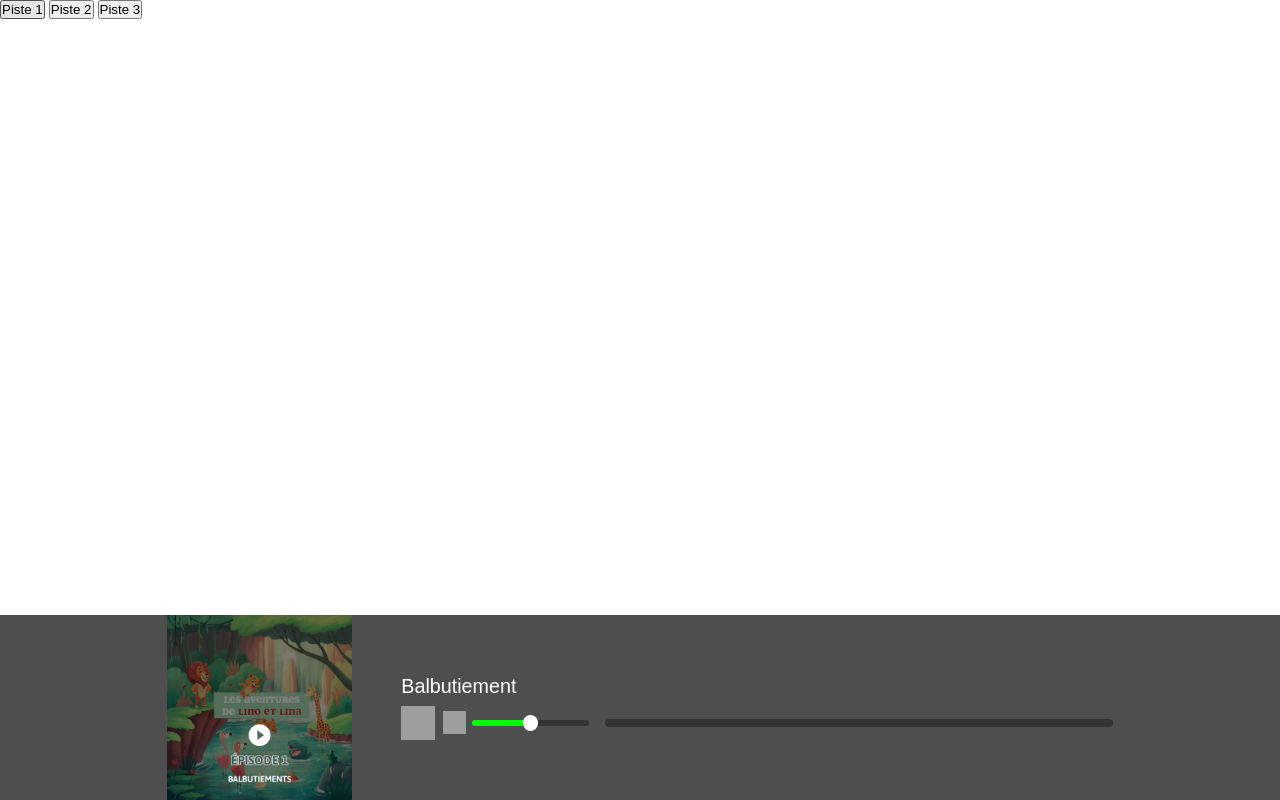
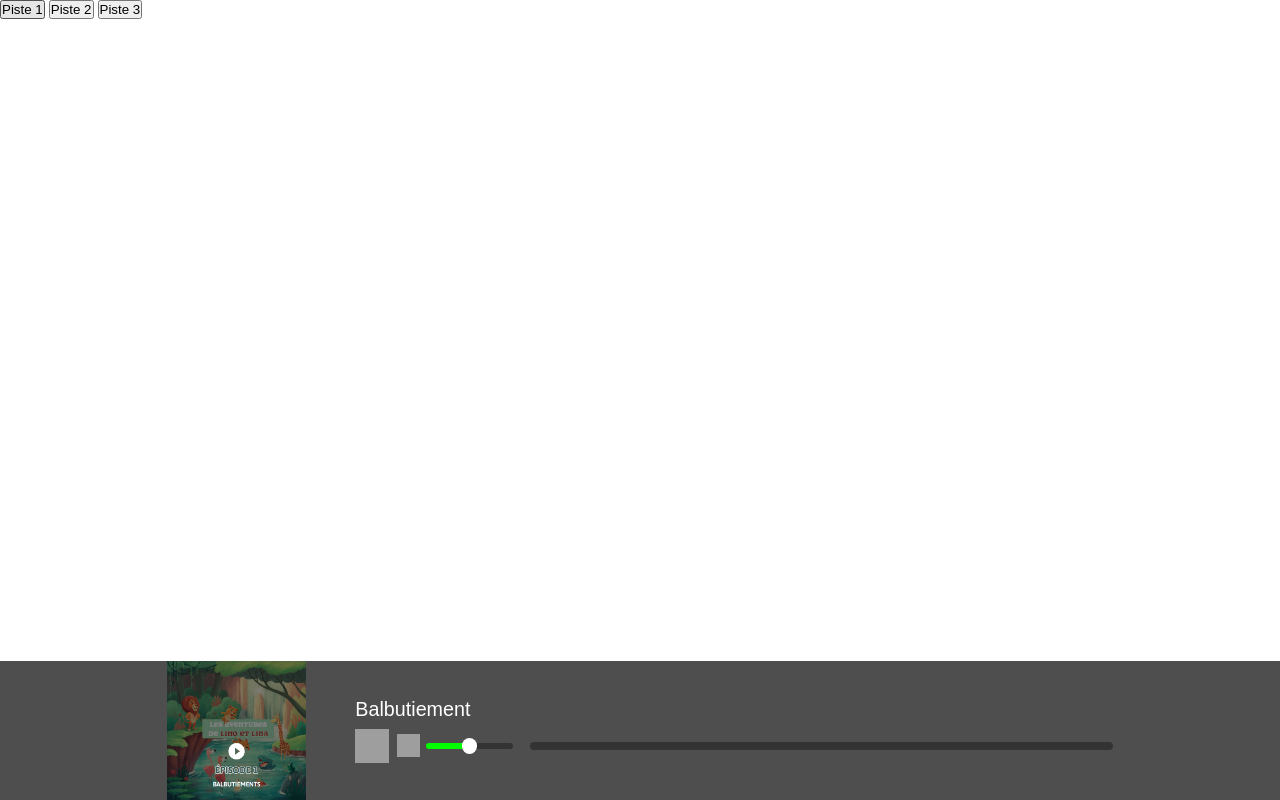
Before and after one commit to benjk/lecteur_audio_custom, a plain HTML site: page lecteur audio/index.html in a window 1280 px wide. Drawn offline with nearby package versions, Linux system fonts and the light colour scheme; grey boxes are pictures that could not be loaded.

Commit message:
affinage du design

```diff
--- a/lecteur audio/script.js
+++ b/lecteur audio/script.js
@@ -157,7 +157,7 @@ volumeSlider.addEventListener("input", function () {
 // Mise à jour visuel des barre de volume et du track
 function updateVolumeSlider() {
   var progress = (volumeSlider.value / volumeSlider.max) * 100;
-  volumeSlider.style.background = `linear-gradient(to right, #00ff00 0%, #00ff00 ${progress}%, #333 ${progress}%, #333 100%)`;
+  volumeSlider.style.background = `linear-gradient(to right, var(--bar-color) 0%, var(--bar-color) ${progress}%, #333 ${progress}%, #333 100%)`;
 }
 
 function updateTrackSlider(){
--- a/lecteur audio/styles.css
+++ b/lecteur audio/styles.css
@@ -37,11 +37,11 @@ h1,h2,h3,h4,h5,p,img, span, div {
 
 :root {
   /** Sizes */
-  --player-height: clamp(7.143rem, 2.041rem + 11.905vw, 14.286rem);
+  --player-height: clamp(7.143rem, 5.357rem + 4.167vw, 9.643rem);
   --title-fontsize: clamp(1rem, 0.3rem + 1.167vw, 1.5rem);
   --player-padding: clamp(0rem, -5.571rem + 20vw, 15rem);
   --player-margin-l: clamp(0.8rem, -1.843rem + 6.167vw, 4.5rem);
-  --player-margin-m: clamp(0.4rem, -0.314rem + 1.667vw, 1.2rem);
+  --player-margin-m: clamp(0.4rem, -0.386rem + 1.833vw, 1.5rem);
   --player-margin-s: clamp(0.3rem, 0.086rem + 0.5vw, 0.6rem);
   --player-margin-xs: clamp(0.2rem, 0.057rem + 0.333vw, 0.4rem);
 
@@ -50,7 +50,7 @@ h1,h2,h3,h4,h5,p,img, span, div {
   --thumb-height: clamp(0.8rem, 0.586rem + 0.5vw, 1.1rem);
   --play-btn-size: clamp(1.7rem, 1.2rem + 1.167vw, 2.4rem);
   --volume-btn-size: calc(var(--play-btn-size) / 1.5);
-  --volume-bar-width: clamp(2.8rem, 0.224rem + 8.81vw, 9.286rem);
+  --volume-bar-width: clamp(2.8rem, -0.2rem + 7vw, 7rem);
 
   /** Color */
   --player-bg: rgba(34, 34, 34, 0.8);
@@ -177,8 +177,8 @@ h1,h2,h3,h4,h5,p,img, span, div {
   color: var(--title-color);
 }
 
-@media (max-width: 485px) {
+@media (max-width: 480px) {
   #audio-controls-container {
-    margin-right: var(--player-margin-m);
+    margin-right: var(--player-margin-l);
   }
 }
```
